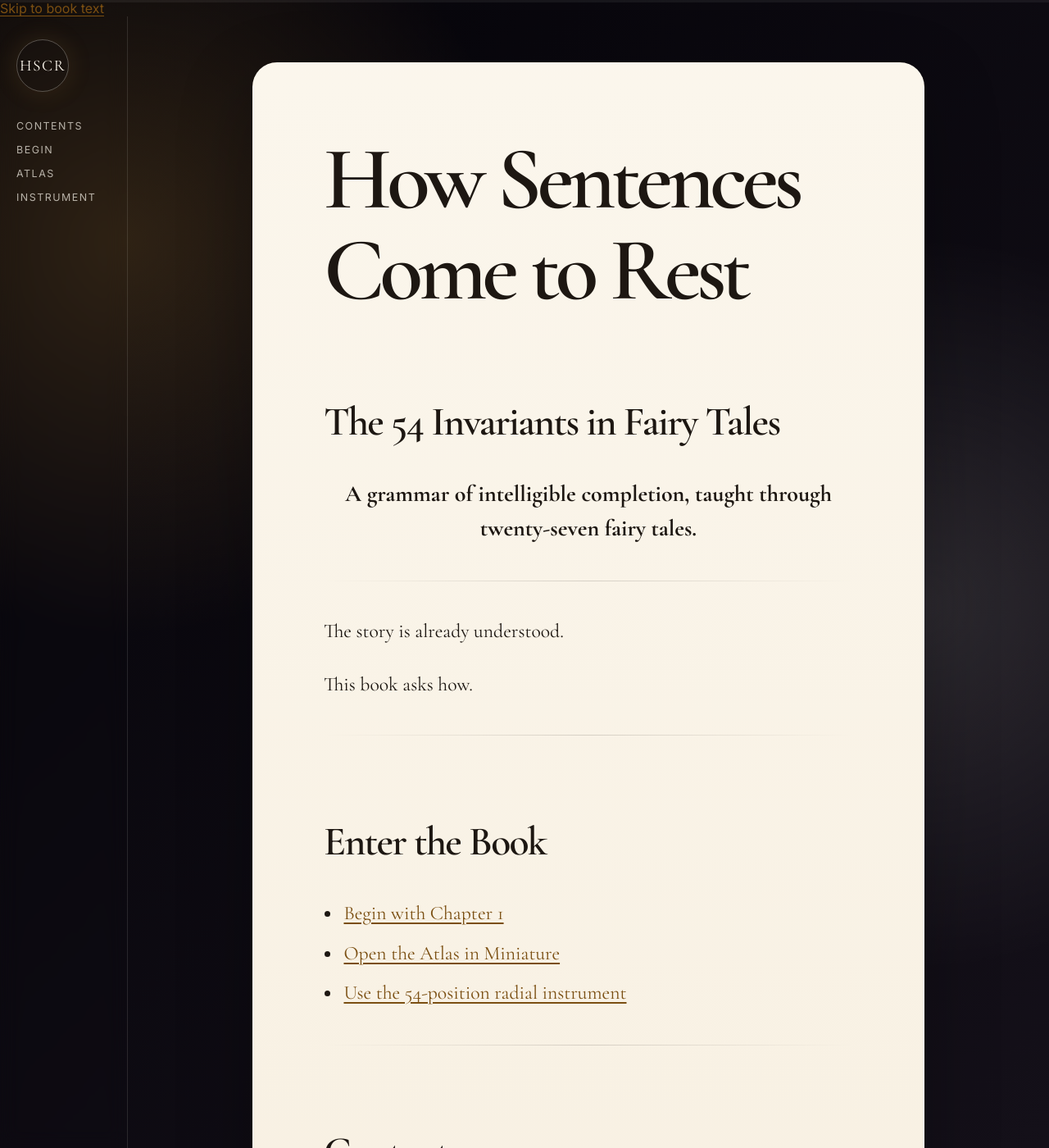
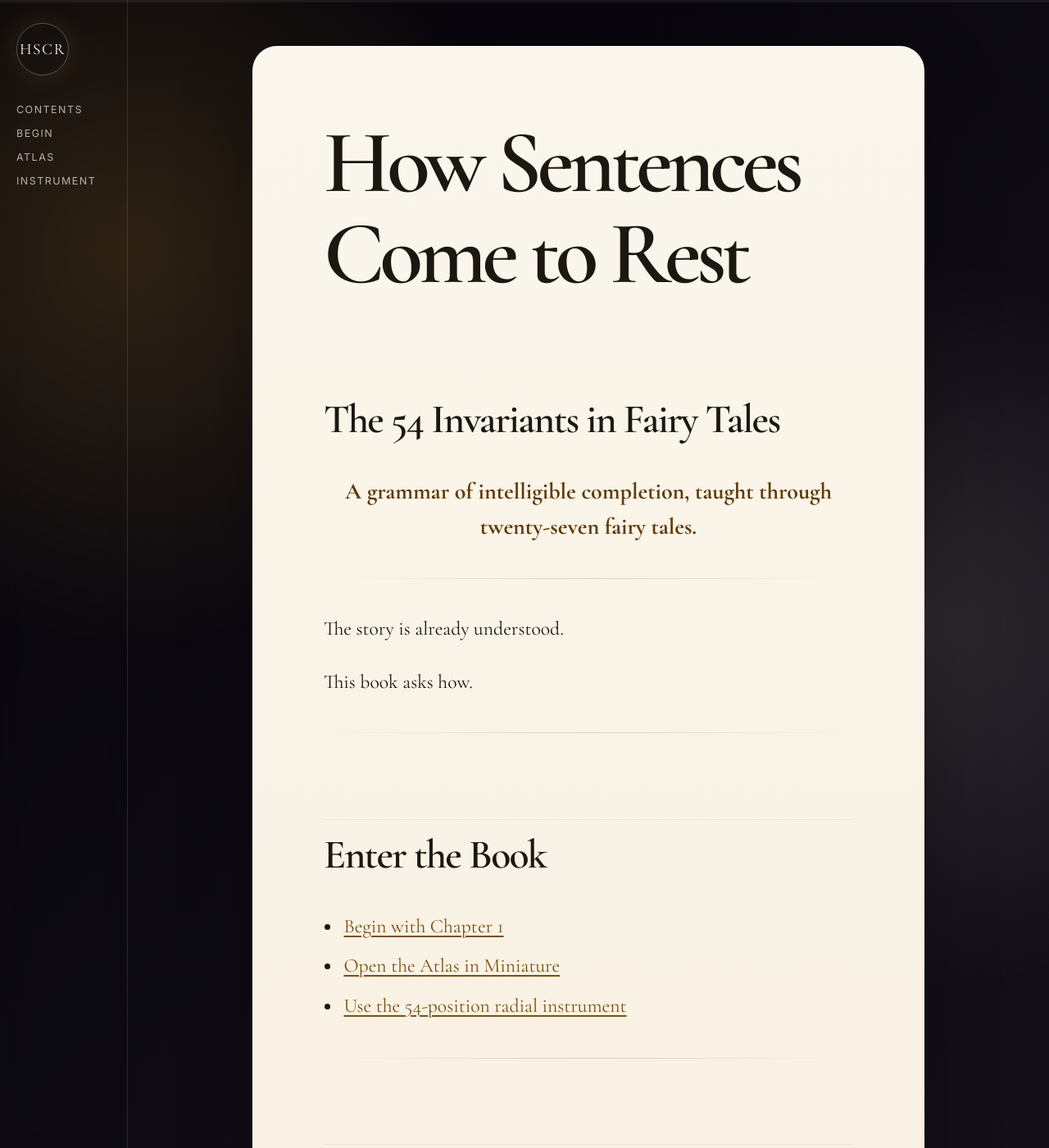
Before and after one commit to TitanicParker/how-sentences-come-to-rest, a Jekyll site: the page built from index.md, in a window 1280 px wide and 1400 px high. Shown: the whole window at 82% size. Built offline with Jekyll 4.4.1, drawn with Linux system fonts in a browser that asks for light colours; our own code applies the rules of GitHub Pages for plain Markdown files.

Commit message:
Add accessibility and atlas typography polish

```diff
--- a/assets/css/style.css
+++ b/assets/css/style.css
@@ -39,6 +39,22 @@ body::before {
   background-size: 44px 44px;
   mask-image: radial-gradient(circle at center, black, transparent 78%);
 }
+
+.skip-link {
+  position: fixed;
+  top: 10px;
+  left: 10px;
+  z-index: 30;
+  transform: translateY(-160%);
+  background: #fffaf0;
+  color: #1d1712;
+  padding: 10px 12px;
+  border-radius: 999px;
+  font: 700 0.8rem var(--sans);
+  text-decoration: none;
+}
+
+.skip-link:focus { transform: translateY(0); }
 
 .reading-progress {
   position: fixed;
@@ -222,9 +238,20 @@ code {
   border-radius: 0.35rem;
 }
 
-.book-card li a:hover {
-  background: var(--gold-soft);
+.book-card li a:hover { background: var(--gold-soft); }
+
+.book-card h2 + p strong,
+.book-card p strong:first-child:last-child {
+  color: #5f3b08;
 }
+
+.book-card h2 {
+  padding-top: 0.35em;
+  border-top: 1px solid rgba(185, 133, 50, 0.15);
+}
+
+.book-card h2:first-child,
+.book-card h1 + h2 { border-top: 0; }
 
 @media (max-width: 820px) {
   .page-shell { display: block; }
@@ -259,11 +286,13 @@ code {
 
   .book-page { padding: 18px 12px 36px; }
   .book-card { border-radius: 22px; }
+  h1 { font-size: clamp(2.65rem, 14vw, 4rem); }
+  p, li { font-size: 1.17rem; }
 }
 
 @media print {
   body { background: #fff; }
-  body::before, .site-rail, .reading-progress { display: none; }
+  body::before, .site-rail, .reading-progress, .skip-link { display: none; }
   .page-shell { display: block; }
   .book-page { padding: 0; }
   .book-card { box-shadow: none; border: 0; border-radius: 0; width: auto; }
```
